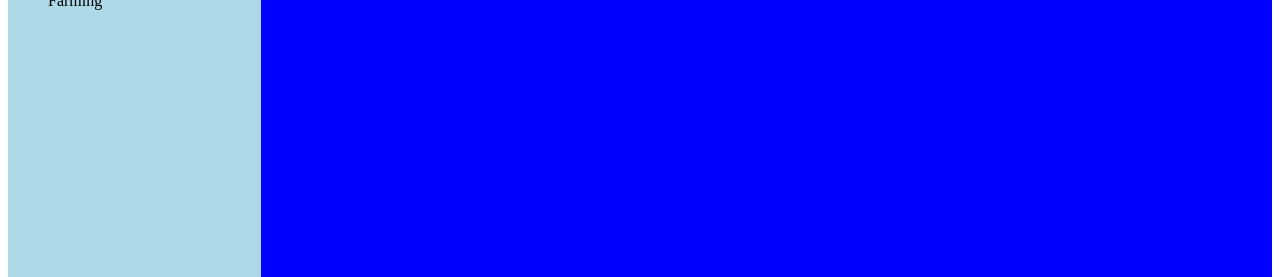
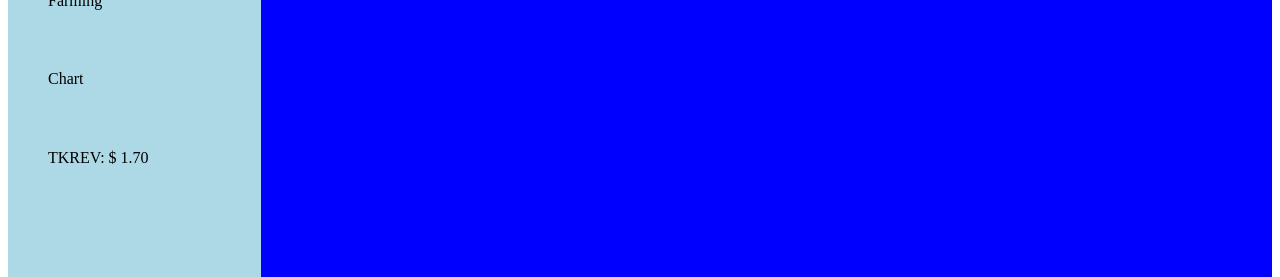
Before and after one commit to TokenRevolution/tkrev.platform, a plain HTML site: page index.html in a window 1280 px wide. Shown: the part 424-701 px from the top of the page. Drawn offline with Linux system fonts and the light colour scheme.

Commit message:
Update index.html

```diff
--- a/index.html
+++ b/index.html
@@ -39,6 +39,8 @@
             <li>Launchpad</li>
             <li>Staking</li>
             <li>Farming</li>
+            <li>Chart</li>
+            <li>TKREV: $ 1.70</li>
           </ul>
         </div>
         <div id="Page">
```
